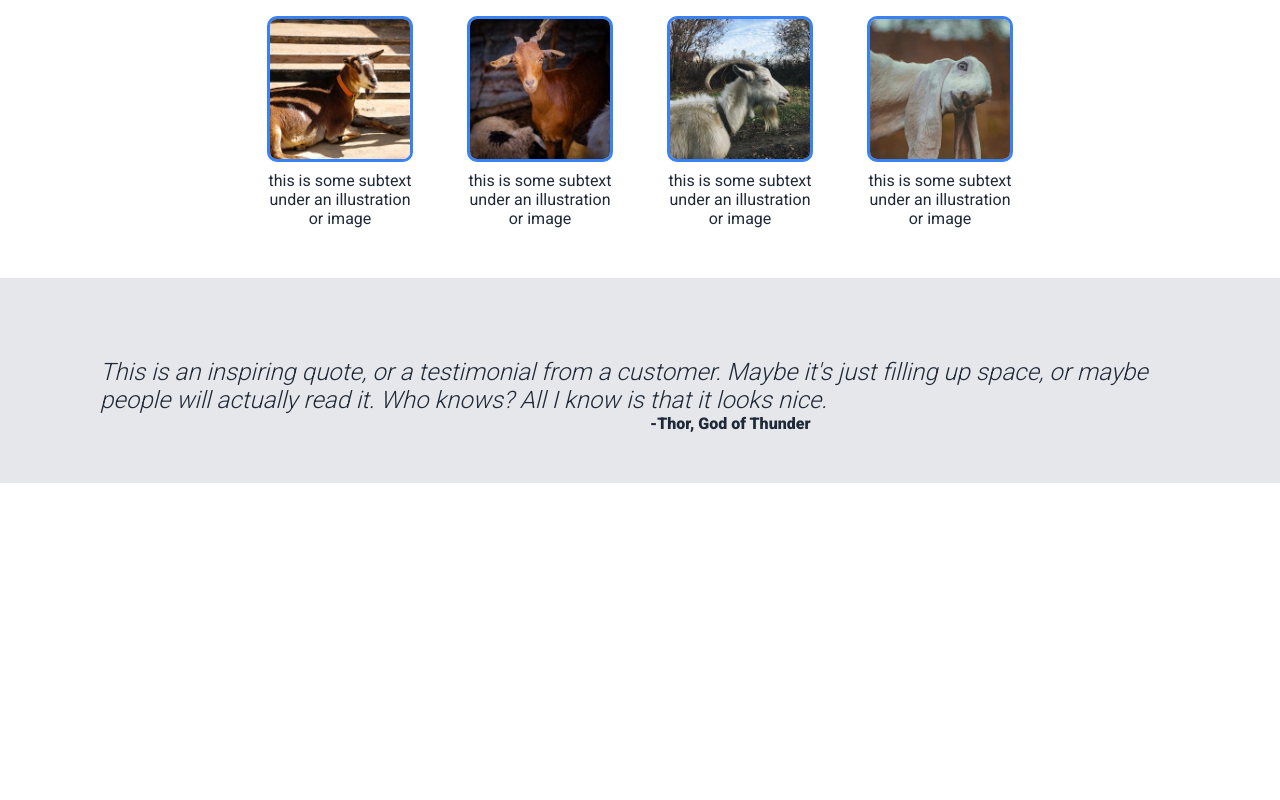
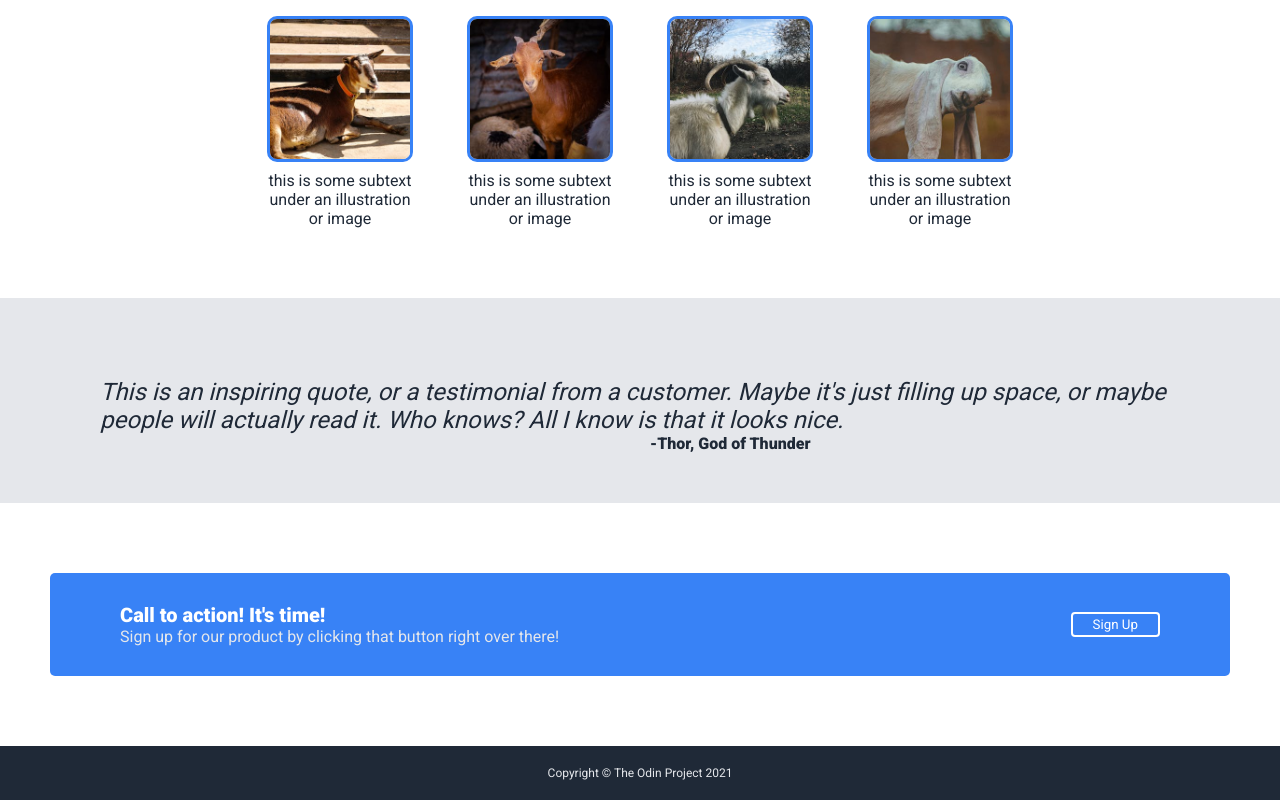
Before and after one commit to kahmoh/Landing-Page, a plain HTML site: page index.html in a window 1280 px wide. Shown: the part 474-1274 px from the top of the page. Before the commit the page ends 957 px from the top, so only its background shows below. Drawn offline with Linux system fonts and the light colour scheme.

Commit message:
add call to action section and add copyright disclaimer section

```diff
--- a/index.html
+++ b/index.html
@@ -49,6 +49,18 @@
                 <p>-Thor, God of Thunder</p>
             </div>
         </div>
+        <div class="call-to-action">
+            <div class="call-to-action-text">
+                <div class="call-to-action-main-text"><p>Call to action! It's time!</p></div>
+                <div class="call-to-action-sub-text"><p>Sign up for our product by clicking that button right over there!</p></div>
+            </div>
+            <div>
+                <button>Sign Up</button>
+            </div>
+        </div>
+        <div class="copyright-disclaimer">
+            <p>Copyright © The Odin Project 2021</p>
+        </div>
     </div>
 </body>
 </html>
--- a/styles.css
+++ b/styles.css
@@ -73,7 +73,8 @@
     background-color: #3882f6;
     color: white;
     border: none;
-    width: 70px;
+    height: 25px;
+    width: 85px;
     border-radius: 5px;
     padding: 2px;
 }
@@ -120,14 +121,14 @@
     display: flex;
     flex-direction: column;
     background-color: #E5E7EB;
-    margin-top: 50px;
+    margin-top: 70px;
     color: #1f2937;
 }
 
 .quote{
     margin-top: 80px;
     font-size: 24px;
-    font-weight: lighter;
+    font-weight: 400;
     margin-left: 100px;
     margin-right: 100px;
 }
@@ -137,3 +138,54 @@
     margin-left: 650px;
     margin-bottom: 50px;
 }
+
+.call-to-action{
+    display: flex;
+    background-color: #3882f6;
+    color: white;
+    margin-left: 50px;
+    margin-right: 50px;
+    margin-top: 70px;
+    margin-bottom: 70px;
+    border-radius: 5px;
+    justify-content: space-between;
+    align-items: center;
+
+}
+
+.call-to-action-text{
+    margin-left: 70px;
+    margin-top: 30px;
+    margin-bottom: 30px;
+}
+
+.call-to-action-main-text{
+    font-weight: 900;
+    font-size: 20px;
+}
+
+.call-to-action-sub-text{
+    color: #E5E7EB;
+}
+
+.call-to-action button{
+    background-color: #3882f6;
+    border-color: white;
+    border-style: solid;
+    border-radius: 4px;
+    padding: 3px;
+    padding-left: 20px;
+    padding-right: 20px;
+    margin-right: 70px;
+    color: white;
+}
+
+.copyright-disclaimer{
+    display: flex;
+    background-color: #1f2937;
+    color: #E5E7EB;
+    justify-content: center;
+    font-size: 12px;
+    padding-top: 20px;
+    padding-bottom: 20px;
+}
```
